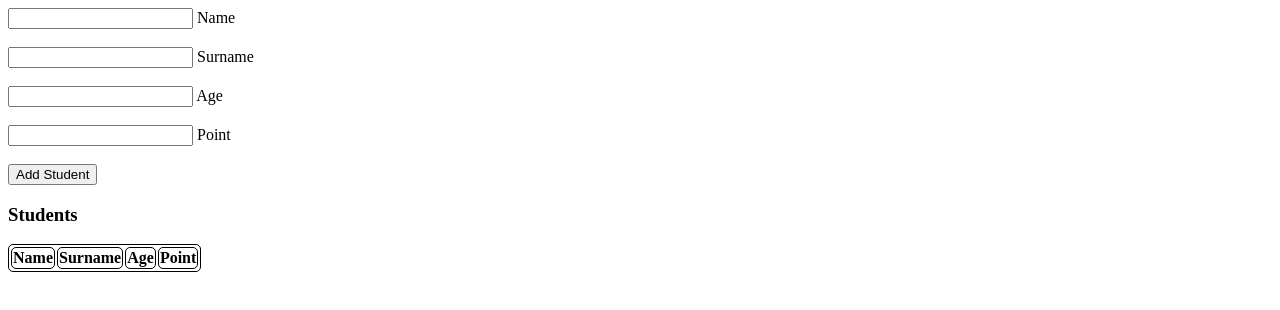
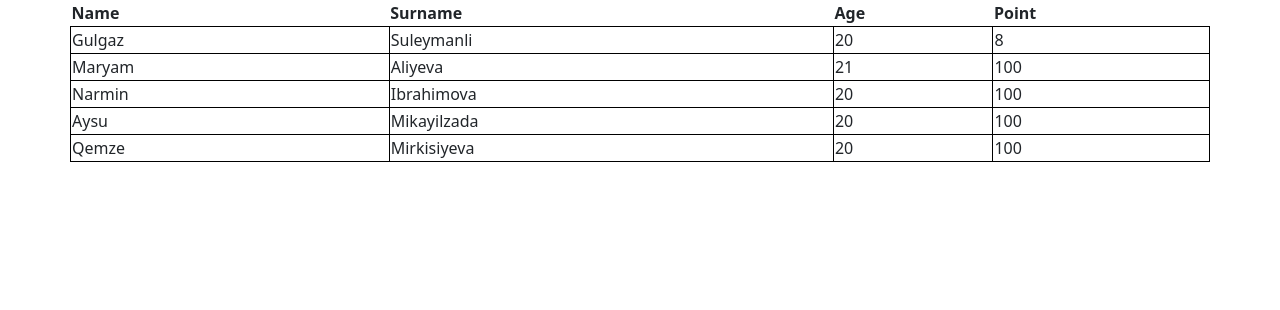
Before and after one commit to GulgazSuleymanli/JS_Intro_Task, a plain HTML site: page JS_Intro_Task/index.html in a window 1280 px wide. Drawn offline with nearby package versions, Linux system fonts and the light colour scheme.

Commit message:
Task Updated

```diff
--- a/JS_Intro_Task/assets/script.js
+++ b/JS_Intro_Task/assets/script.js
@@ -1,38 +1,67 @@
-let nameInput = document.getElementById('name');
-let surnameInput = document.getElementById('surname');
-let ageInput = document.getElementById('age');
-let pointInput = document.getElementById('point');
-let table = document.querySelector('#table');
-let button = document.getElementById('btn');
-let form = document.getElementById('form');
+let students = document.querySelector('.students')
+let table = document.createElement('table')
+
+const Students = [
+    {
+        Name: "Gulgaz",
+        Surname: "Suleymanli",
+        Age: 20,
+        Point: 8
+    },
+
+    {
+        Name: "Maryam",
+        Surname: "Aliyeva",
+        Age: 21,
+        Point: 100
+    },
+
+    {
+        Name: "Narmin",
+        Surname: "Ibrahimova",
+        Age: 20,
+        Point: 100
+    },
+
+    {
+        Name: "Aysu",
+        Surname: "Mikayilzada",
+        Age: 20,
+        Point: 100
+    },
+
+    {
+        Name: "Qemze",
+        Surname: "Mirkisiyeva",
+        Age: 20,
+        Point: 100
+    }
+]
 
 
-form.addEventListener('submit', (e)=>{
-    e.preventDefault();
-    let tr = document.createElement('tr');
+const Header = ["Name", "Surname", "Age", "Point"]
 
-    let tdName = document.createElement('td');
-    tdName.innerText = nameInput.value;
+let tr = document.createElement('tr')
+Header.forEach(element=>{
+    let th = document.createElement('th')
+    th.innerHTML = element
+    tr.appendChild(th)
+    table.appendChild(tr)
+    students.appendChild(table)
+})
 
-    let tdSurname = document.createElement('td');
-    tdSurname.innerText = surnameInput.value;
+Students.forEach(s=>{
+    let tr = document.createElement('tr')
+    let nametd = document.createElement('td')
+    nametd.innerHTML=s.Name
+    let surnametd = document.createElement('td')
+    surnametd.innerHTML=s.Surname
+    let agetd = document.createElement('td')
+    agetd.innerHTML=s.Age
+    let pointtd = document.createElement('td')
+    pointtd.innerHTML=s.Point
 
-    let tdAge = document.createElement('td');
-    tdAge.innerText = ageInput.value;
-
-    let tdPoint = document.createElement('td');
-    tdPoint.innerText = pointInput.value;
-
-    // tr.innerText = tdName.value + tdSurname.value + tdAge.value + tdPoint.value;
-    tr.appendChild(tdName);
-    tr.appendChild(tdSurname);
-    tr.appendChild(tdAge);
-    tr.appendChild(tdPoint);
-
+    tr.append(nametd,surnametd,agetd,pointtd)
     table.appendChild(tr)
-    nameInput.value = "";
-    surnameInput.value = "";
-    ageInput.value = "";
-    pointInput.value = "";
-
+    students.appendChild(table)
 })
--- a/JS_Intro_Task/index.html
+++ b/JS_Intro_Task/index.html
@@ -4,54 +4,21 @@
 <head>
     <meta charset="UTF-8">
     <meta name="viewport" content="width=device-width, initial-scale=1.0">
+    <link href="https://cdn.jsdelivr.net/npm/bootstrap@5.3.2/dist/css/bootstrap.min.css" rel="stylesheet"
+        integrity="sha384-T3c6CoIi6uLrA9TneNEoa7RxnatzjcDSCmG1MXxSR1GAsXEV/Dwwykc2MPK8M2HN" crossorigin="anonymous">
     <link rel="stylesheet" href="./assets/style.css">
     <title>Document</title>
 </head>
 
 <body>
     <div class="container">
-        <div class="row">
+        <div class="row students">
             <div class="col-12">
-                <form action="" id="form">
-                    <input type="text" id="name">
-                    <label for="name">Name</label>
-                    <br>
-                    <br>
-                    <input type="text" id="surname">
-                    <label for="surname">Surname</label>
-                    <br>
-                    <br>
-                    <input type="text" id="age">
-                    <label for="age">Age</label>
-                    <br>
-                    <br>
-                    <input type="text" id="point">
-                    <label for="point">Point</label>
-                    <br>
-                    <br>
-                    <button id="btn">Add Student</button>
-                </form>
 
-                <h3>Students</h3>
-                <table id="table">
-                    <tr>
-                        <th class="head">Name</th>
-                        <th class="head">Surname</th>
-                        <th class="head">Age</th>
-                        <th class="head">Point</th>
-                    </tr>
-
-                    <!-- <tr>
-                    <td id="sName">Gulgaz</td>
-                    <td id="sSurname">Suleymanli</td>
-                    <td id="sAge">20</td>
-                    <td id="sPoint">45</td>
-                    </tr> -->
-                </table>
             </div>
         </div>
     </div>
-    <script src="./assets/script.js"></script>
 </body>
+<script src="./assets/script.js"></script>
 
 </html>
```
